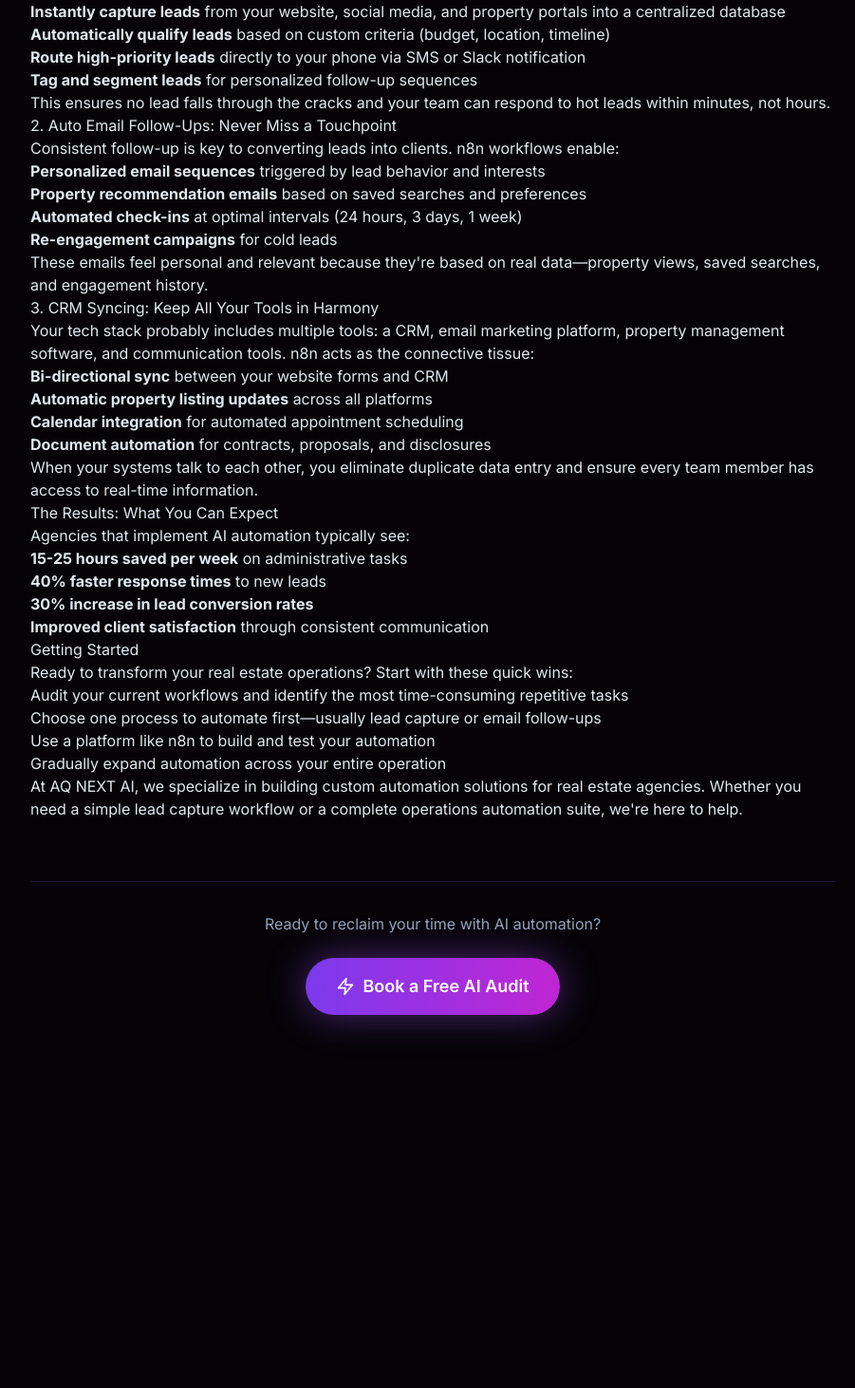
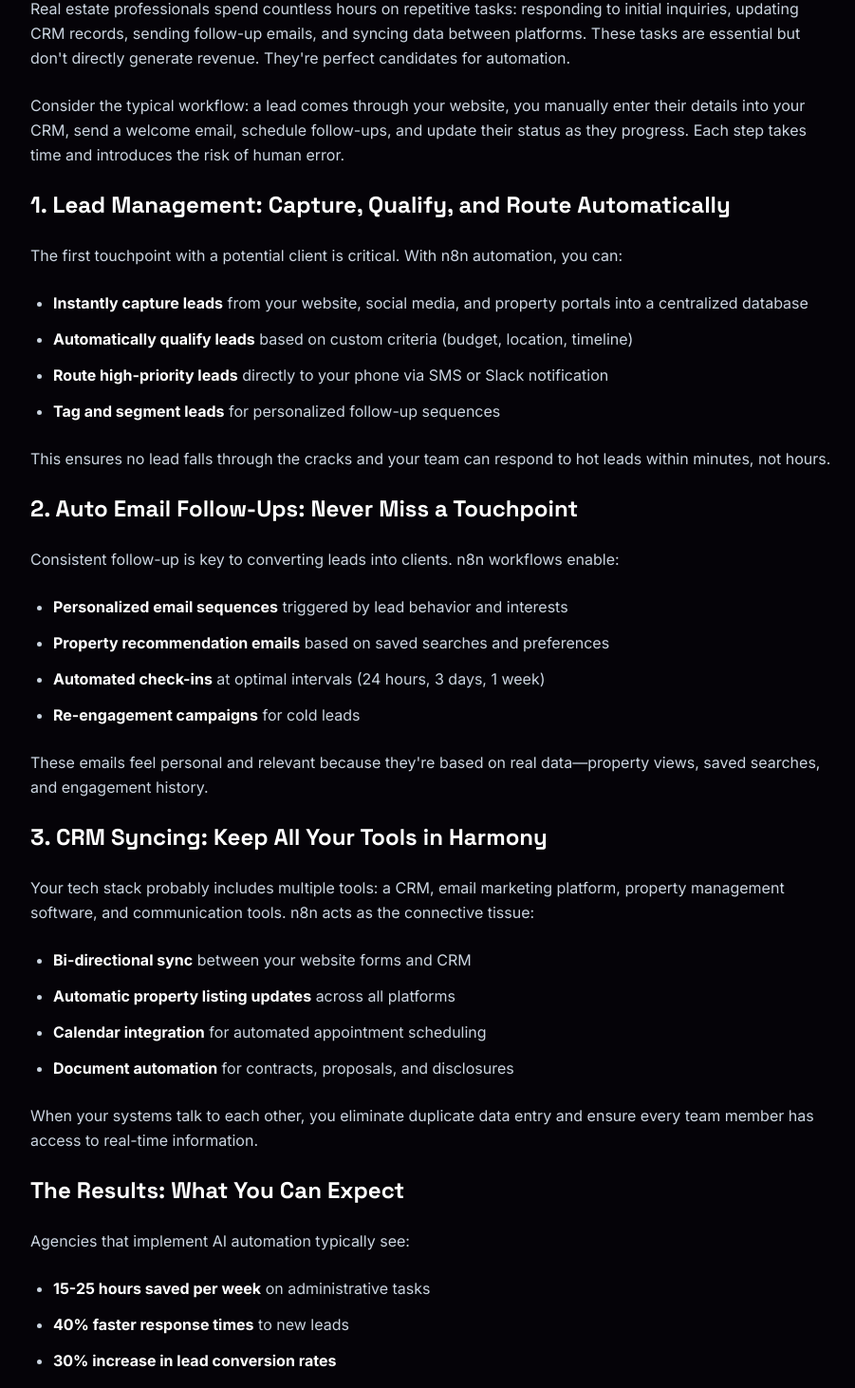
Before and after one commit to qayyumwaqar7-afk/AQNEXTAI, a React (Vite) app: page /blog in a window 1280 px wide. Shown: the part 1069-2531 px from the top of the page at 95% size, without its empty margins (184-1085 px from the left). Before the commit the page ends 2186 px from the top, so only its background shows below. Built offline with nearby package versions, Linux system fonts and the light colour scheme.

Commit message:
Fix owner name, blog content, and CSS

```diff
--- a/src/App.tsx
+++ b/src/App.tsx
@@ -10,7 +10,7 @@ import Chatbot from './components/Chatbot';
 import { StatsProvider, useStats } from './components/StatsContext';
 import Blog from './pages/Blog';
 
-const FIVERR_URL = 'https://www.fiverr.com/conversations/waqarqayyum250';
+const FIVERR_URL = 'https://www.fiverr.com/conversations/ayeshaqayyum250';
 
 function useFiverrClick() {
   const { bumpStats } = useStats();
--- a/src/components/Chatbot.tsx
+++ b/src/components/Chatbot.tsx
@@ -3,7 +3,7 @@ import { MessageSquare, X, Send, Bot, User, Loader2, Sparkles } from 'lucide-rea
 import { useStats } from './StatsContext';
 
 const N8N_WEBHOOK_URL = 'https://waqarqayyum250.app.n8n.cloud/webhook/43de6ca2-532c-4728-b586-8789c84cefcb/chat';
-const FIVERR_URL = 'https://www.fiverr.com/conversations/waqarqayyum250';
+const FIVERR_URL = 'https://www.fiverr.com/conversations/ayeshaqayyum250';
 
 type Msg = {
   role: 'bot' | 'user';
--- a/src/components/Dashboard.tsx
+++ b/src/components/Dashboard.tsx
@@ -2,7 +2,7 @@ import { useEffect, useRef, useState } from 'react';
 import { Users, ShoppingCart, TrendingUp, Activity, ArrowUpRight } from 'lucide-react';
 import { useStats } from './StatsContext';
 
-const FIVERR_URL = 'https://www.fiverr.com/conversations/waqarqayyum250';
+const FIVERR_URL = 'https://www.fiverr.com/conversations/ayeshaqayyum250';
 
 function useCountUp(target: number, duration = 2000, start = false) {
   const [value, setValue] = useState(0);
--- a/src/pages/Blog.tsx
+++ b/src/pages/Blog.tsx
@@ -1,82 +1,9 @@
 import { Link } from 'react-router-dom';
-import { ArrowLeft, Clock, User, Zap } from 'lucide-react';
-
-const blogPosts = [
-  {
-    id: 'ai-automation-real-estate',
-    title: 'How AI Automation Can Save 20+ Hours a Week for Real Estate Agencies',
-    excerpt: 'Discover how n8n workflows can transform your real estate business with automated lead management, email follow-ups, and CRM syncing.',
-    date: 'July 7, 2026',
-    author: 'Waqar Qayyum',
-    readTime: '8 min read',
-    category: 'AI Automation',
-    image: 'https://images.pexels.com/photos/1396439746224-f7b23c886c37?w=800',
-    content: `
-      <p>The real estate industry is fast-paced, competitive, and demands constant attention to leads, clients, and market trends. For many agencies, this means long hours, manual data entry, and missed opportunities. But what if you could reclaim 20+ hours every week—automatically?</p>
-
-      <p>In this article, we explore how AI automation, specifically through n8n workflows, can transform your real estate operations and give you back the time you need to focus on what matters most: closing deals and growing your business.</p>
-
-      <h2>The Challenge: Time-Consuming Manual Tasks</h2>
-      <p>Real estate professionals spend countless hours on repetitive tasks: responding to initial inquiries, updating CRM records, sending follow-up emails, and syncing data between platforms. These tasks are essential but don't directly generate revenue. They're perfect candidates for automation.</p>
-
-      <p>Consider the typical workflow: a lead comes through your website, you manually enter their details into your CRM, send a welcome email, schedule follow-ups, and update their status as they progress. Each step takes time and introduces the risk of human error.</p>
-
-      <h2>1. Lead Management: Capture, Qualify, and Route Automatically</h2>
-      <p>The first touchpoint with a potential client is critical. With n8n automation, you can:</p>
-      <ul>
-        <li><strong>Instantly capture leads</strong> from your website, social media, and property portals into a centralized database</li>
-        <li><strong>Automatically qualify leads</strong> based on custom criteria (budget, location, timeline)</li>
-        <li><strong>Route high-priority leads</strong> directly to your phone via SMS or Slack notification</li>
-        <li><strong>Tag and segment leads</strong> for personalized follow-up sequences</li>
-      </ul>
-      <p>This ensures no lead falls through the cracks and your team can respond to hot leads within minutes, not hours.</p>
-
-      <h2>2. Auto Email Follow-Ups: Never Miss a Touchpoint</h2>
-      <p>Consistent follow-up is key to converting leads into clients. n8n workflows enable:</p>
-      <ul>
-        <li><strong>Personalized email sequences</strong> triggered by lead behavior and interests</li>
-        <li><strong>Property recommendation emails</strong> based on saved searches and preferences</li>
-        <li><strong>Automated check-ins</strong> at optimal intervals (24 hours, 3 days, 1 week)</li>
-        <li><strong>Re-engagement campaigns</strong> for cold leads</li>
-      </ul>
-      <p>These emails feel personal and relevant because they're based on real data—property views, saved searches, and engagement history.</p>
-
-      <h2>3. CRM Syncing: Keep All Your Tools in Harmony</h2>
-      <p>Your tech stack probably includes multiple tools: a CRM, email marketing platform, property management software, and communication tools. n8n acts as the connective tissue:</p>
-      <ul>
-        <li><strong>Bi-directional sync</strong> between your website forms and CRM</li>
-        <li><strong>Automatic property listing updates</strong> across all platforms</li>
-        <li><strong>Calendar integration</strong> for automated appointment scheduling</li>
-        <li><strong>Document automation</strong> for contracts, proposals, and disclosures</li>
-      </ul>
-      <p>When your systems talk to each other, you eliminate duplicate data entry and ensure every team member has access to real-time information.</p>
-
-      <h2>The Results: What You Can Expect</h2>
-      <p>Agencies that implement AI automation typically see:</p>
-      <ul>
-        <li><strong>15-25 hours saved per week</strong> on administrative tasks</li>
-        <li><strong>40% faster response times</strong> to new leads</li>
-        <li><strong>30% increase in lead conversion rates</strong></li>
-        <li><strong>Improved client satisfaction</strong> through consistent communication</li>
-      </ul>
-
-      <h2>Getting Started</h2>
-      <p>Ready to transform your real estate operations? Start with these quick wins:</p>
-      <ol>
-        <li>Audit your current workflows and identify the most time-consuming repetitive tasks</li>
-        <li>Choose one process to automate first—usually lead capture or email follow-ups</li>
-        <li>Use a platform like n8n to build and test your automation</li>
-        <li>Gradually expand automation across your entire operation</li>
-      </ol>
-
-      <p>At AQ NEXT AI, we specialize in building custom automation solutions for real estate agencies. Whether you need a simple lead capture workflow or a complete operations automation suite, we're here to help.</p>
-    `,
-  },
-];
+import { ArrowLeft, Clock, User, Zap, Check } from 'lucide-react';
 
 export default function Blog() {
   return (
-    <div className="min-h-screen bg-ink-950">
+    <div className="min-h-screen bg-ink-950 pt-24">
       <header className="bg-ink-900/80 border-b border-violet-500/20 sticky top-0 z-40">
         <div className="max-w-7xl mx-auto px-6 py-4 flex items-center justify-between">
           <Link to="/" className="flex items-center gap-2 text-violet-400 hover:text-violet-300 transition-colors">
@@ -93,32 +20,32 @@ export default function Blog() {
           <header className="mb-12 text-center">
             <div className="inline-flex items-center gap-2 px-4 py-1.5 rounded-full bg-violet-500/10 border border-violet-500/30 text-violet-400 text-sm font-medium mb-6">
               <Zap className="w-4 h-4" />
-              <span itemProp="articleSection">{blogPosts[0].category}</span>
+              <span itemProp="articleSection">AI Automation</span>
             </div>
 
             <h1 itemProp="headline" className="text-3xl md:text-4xl font-display font-bold text-white leading-tight mb-6">
-              {blogPosts[0].title}
+              How AI Automation Can Save 20+ Hours a Week for Real Estate Agencies
             </h1>
 
             <div className="flex flex-wrap items-center justify-center gap-6 text-slate-400 text-sm">
               <div className="flex items-center gap-2">
                 <User className="w-4 h-4 text-violet-400" />
-                <span itemProp="author">{blogPosts[0].author}</span>
+                <span itemProp="author">Ayesha Qayyum</span>
               </div>
               <div className="flex items-center gap-2">
                 <Clock className="w-4 h-4 text-violet-400" />
-                <time itemProp="datePublished" dateTime="2026-07-07">{blogPosts[0].date}</time>
+                <time itemProp="datePublished" dateTime="2026-07-07">July 7, 2026</time>
               </div>
               <div className="flex items-center gap-2">
                 <Clock className="w-4 h-4 text-violet-400" />
-                <span>{blogPosts[0].readTime}</span>
+                <span>8 min read</span>
               </div>
             </div>
           </header>
 
           <div className="glass border border-violet-500/20 rounded-2xl overflow-hidden mb-12">
             <img
-              src={blogPosts[0].image}
+              src="https://images.pexels.com/photos/1396439746224-f7b23c886c37?w=800"
               alt="Real estate AI automation"
               className="w-full h-64 md:h-80 object-cover"
               itemProp="image"
@@ -126,24 +53,86 @@ export default function Blog() {
             />
           </div>
 
-          <div
-            itemProp="articleBody"
-            className="prose prose-lg prose-invert max-w-none
-              prose-headings:text-white prose-headings:font-display prose-headings:font-bold
-              prose-h2:text-2xl prose-h2:mt-12 prose-h2:mb-6 prose-h2:text-gradient
-              prose-p:text-slate-300 prose-p:leading-relaxed prose-p:mb-6
-              prose-ul:text-slate-300 prose-ul:mb-6 prose-li:mb-2
-              prose-ol:text-slate-300 prose-ol:mb-6
-              prose-strong:text-white
-              prose-a:text-violet-400 prose-a:no-underline hover:prose-a:text-violet-300"
-            dangerouslySetInnerHTML={{ __html: blogPosts[0].content }}
-          />
+          <div itemProp="articleBody" className="space-y-6 text-slate-300 leading-relaxed">
+            <p>The real estate industry is fast-paced, competitive, and demands constant attention to leads, clients, and market trends. For many agencies, this means long hours, manual data entry, and missed opportunities. But what if you could reclaim 20+ hours every week—automatically?</p>
+
+            <p>In this article, we explore how AI automation, specifically through n8n workflows, can transform your real estate operations and give you back the time you need to focus on what matters most: closing deals and growing your business.</p>
+
+            <h2 className="text-2xl font-display font-bold text-white mt-12 mb-6">The Challenge: Time-Consuming Manual Tasks</h2>
+
+            <p>Real estate professionals spend countless hours on repetitive tasks: responding to initial inquiries, updating CRM records, sending follow-up emails, and syncing data between platforms. These tasks are essential but don't directly generate revenue. They're perfect candidates for automation.</p>
+
+            <p>Consider the typical workflow: a lead comes through your website, you manually enter their details into your CRM, send a welcome email, schedule follow-ups, and update their status as they progress. Each step takes time and introduces the risk of human error.</p>
+
+            <h2 className="text-2xl font-display font-bold text-white mt-12 mb-6">1. Lead Management: Capture, Qualify, and Route Automatically</h2>
+
+            <p>The first touchpoint with a potential client is critical. With n8n automation, you can:</p>
+
+            <ul className="space-y-3 ml-6 list-disc">
+              <li><strong className="text-white">Instantly capture leads</strong> from your website, social media, and property portals into a centralized database</li>
+              <li><strong className="text-white">Automatically qualify leads</strong> based on custom criteria (budget, location, timeline)</li>
+              <li><strong className="text-white">Route high-priority leads</strong> directly to your phone via SMS or Slack notification</li>
+              <li><strong className="text-white">Tag and segment leads</strong> for personalized follow-up sequences</li>
+            </ul>
+
+            <p>This ensures no lead falls through the cracks and your team can respond to hot leads within minutes, not hours.</p>
+
+            <h2 className="text-2xl font-display font-bold text-white mt-12 mb-6">2. Auto Email Follow-Ups: Never Miss a Touchpoint</h2>
+
+            <p>Consistent follow-up is key to converting leads into clients. n8n workflows enable:</p>
+
+            <ul className="space-y-3 ml-6 list-disc">
+              <li><strong className="text-white">Personalized email sequences</strong> triggered by lead behavior and interests</li>
+              <li><strong className="text-white">Property recommendation emails</strong> based on saved searches and preferences</li>
+              <li><strong className="text-white">Automated check-ins</strong> at optimal intervals (24 hours, 3 days, 1 week)</li>
+              <li><strong className="text-white">Re-engagement campaigns</strong> for cold leads</li>
+            </ul>
+
+            <p>These emails feel personal and relevant because they're based on real data—property views, saved searches, and engagement history.</p>
+
+            <h2 className="text-2xl font-display font-bold text-white mt-12 mb-6">3. CRM Syncing: Keep All Your Tools in Harmony</h2>
+
+            <p>Your tech stack probably includes multiple tools: a CRM, email marketing platform, property management software, and communication tools. n8n acts as the connective tissue:</p>
+
+            <ul className="space-y-3 ml-6 list-disc">
+              <li><strong className="text-white">Bi-directional sync</strong> between your website forms and CRM</li>
+              <li><strong className="text-white">Automatic property listing updates</strong> across all platforms</li>
+              <li><strong className="text-white">Calendar integration</strong> for automated appointment scheduling</li>
+              <li><strong className="text-white">Document automation</strong> for contracts, proposals, and disclosures</li>
+            </ul>
+
+            <p>When your systems talk to each other, you eliminate duplicate data entry and ensure every team member has access to real-time information.</p>
+
+            <h2 className="text-2xl font-display font-bold text-white mt-12 mb-6">The Results: What You Can Expect</h2>
+
+            <p>Agencies that implement AI automation typically see:</p>
+
+            <ul className="space-y-3 ml-6 list-disc">
+              <li><strong className="text-white">15-25 hours saved per week</strong> on administrative tasks</li>
+              <li><strong className="text-white">40% faster response times</strong> to new leads</li>
+              <li><strong className="text-white">30% increase in lead conversion rates</strong></li>
+              <li><strong className="text-white">Improved client satisfaction</strong> through consistent communication</li>
+            </ul>
+
+            <h2 className="text-2xl font-display font-bold text-white mt-12 mb-6">Getting Started</h2>
+
+            <p>Ready to transform your real estate operations? Start with these quick wins:</p>
+
+            <ol className="space-y-3 ml-6 list-decimal">
+              <li>Audit your current workflows and identify the most time-consuming repetitive tasks</li>
+              <li>Choose one process to automate first—usually lead capture or email follow-ups</li>
+              <li>Use a platform like n8n to build and test your automation</li>
+              <li>Gradually expand automation across your entire operation</li>
+            </ol>
+
+            <p>At AQ NEXT AI, we specialize in building custom automation solutions for real estate agencies. Whether you need a simple lead capture workflow or a complete operations automation suite, we're here to help.</p>
+          </div>
 
           <footer className="mt-16 pt-8 border-t border-violet-500/20">
             <div className="text-center">
               <p className="text-slate-400 mb-6">Ready to reclaim your time with AI automation?</p>
               <a
-                href="https://www.fiverr.com/conversations/waqarqayyum250"
+                href="https://www.fiverr.com/conversations/ayeshaqayyum250"
                 target="_blank"
                 rel="noopener noreferrer"
                 className="inline-flex items-center gap-2 px-8 py-4 rounded-full bg-gradient-to-r from-violet-600 to-fuchsia-600 text-white font-semibold text-lg shadow-glow hover:shadow-glow-lg hover:scale-105 transition-all duration-300"
```
Also changed, not shown: vite.config.ts.timestamp-1783422700527-3883d6c9ecad.mjs (deleted, +0 -13 lines).
